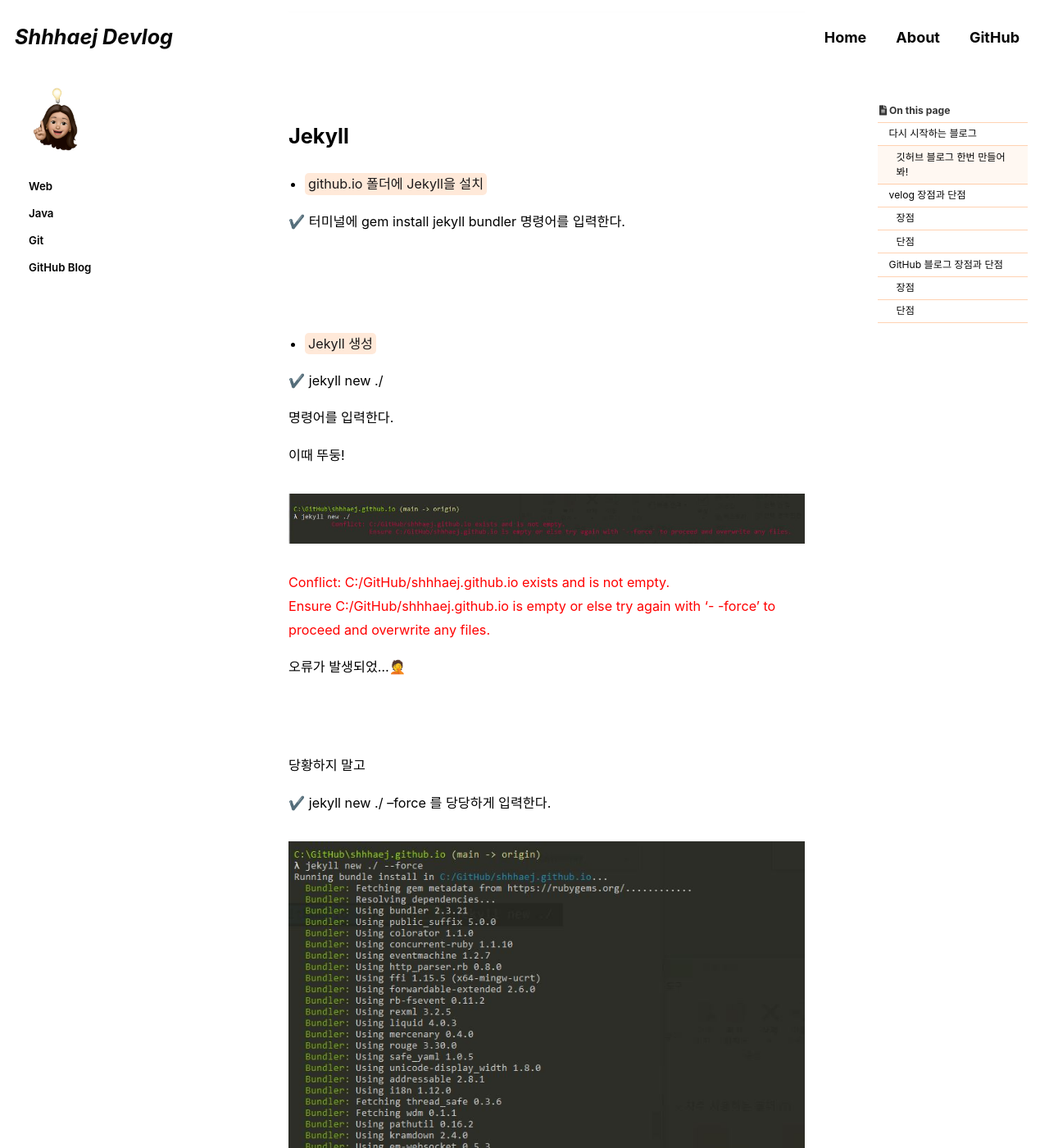
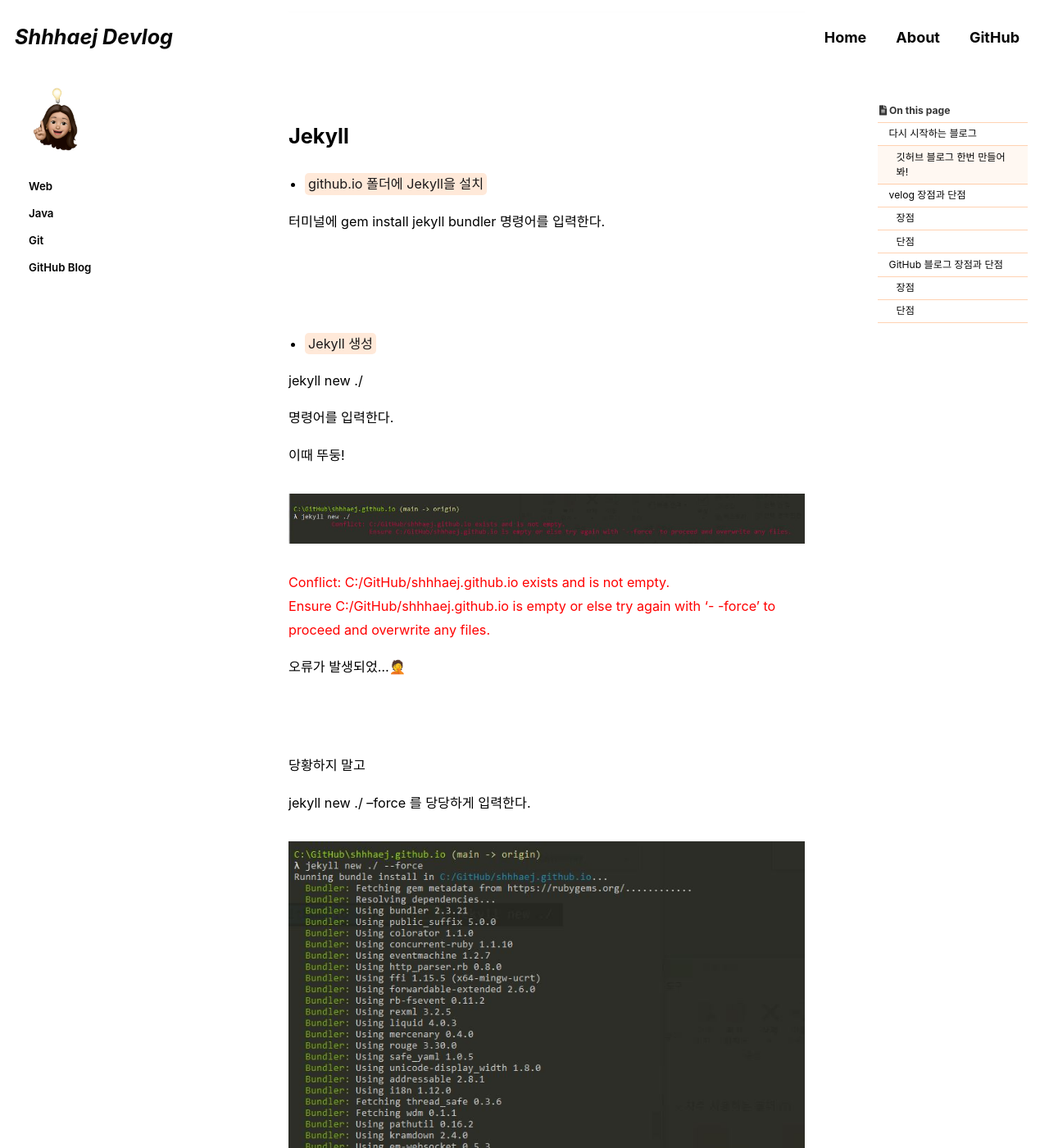
Before and after one commit to shhhaej/shhhaej.github.io, a Jekyll site: the page built from _posts/2021-09-05-github-blog-1.md, in a window 1280 px wide and 1400 px high, scrolled down 3509 px. Shown: the whole window at 82% size. Built offline with Jekyll 4.4.1, drawn with Linux system fonts in a browser that asks for light colours; cached includes are drawn as plain includes; some web fonts are replaced; comment, search, counter and statistics services are not loaded; some of the changed text lies outside the part shown.

Commit message:
recommit.

```diff
--- a/_posts/2021-09-05-github-blog-1.md
+++ b/_posts/2021-09-05-github-blog-1.md
@@ -124,7 +124,7 @@ username.github.io repository 확인 시 Push한 파일이 확인 잘 된다면
 
 - <mark>github.io 폴더에 Jekyll을 설치</mark>
 
-✔️ 터미널에 gem install jekyll bundler 명령어를 입력한다.
+터미널에 gem install jekyll bundler 명령어를 입력한다.
 
 
 <br>
@@ -134,7 +134,7 @@ username.github.io repository 확인 시 Push한 파일이 확인 잘 된다면
 
 - <mark>Jekyll 생성</mark>
 
-✔️ jekyll new ./ <br>
+jekyll new ./ <br>
 
 명령어를 입력한다.
 
@@ -154,7 +154,7 @@ Conflict: C:/GitHub/shhhaej.github.io exists and is not empty.<br>
 
 당황하지 말고
 
-✔️ jekyll new ./ --force 를 당당하게 입력한다.
+jekyll new ./ --force 를 당당하게 입력한다.
 
 ![force-solution](../assets/images/posts_img/github-blog/force-solution.JPG)
 
@@ -166,7 +166,7 @@ Conflict: C:/GitHub/shhhaej.github.io exists and is not empty.<br>
 
 - <mark>bundle install</mark>
 
-✔️ bundle install
+bundle install
 
 위 명령어를 입력한다.
 
@@ -178,7 +178,7 @@ Conflict: C:/GitHub/shhhaej.github.io exists and is not empty.<br>
 
 - <mark>Jekyll을 로컬서버로 연결하기</mark>
 
-✔️ bundle exec jekyll serve  를 입력하면 로컬서버가 띄워진다.
+bundle exec jekyll serve  를 입력하면 로컬서버가 띄워진다.
 
 단...
 
@@ -228,10 +228,8 @@ index.markdown<br>
 
 <br>
 <br>
-<br>
 
 
-- <mark></mark>
 ---
 
 **두 가지 플랫폼을 비교해보자면 이렇다.**
```
